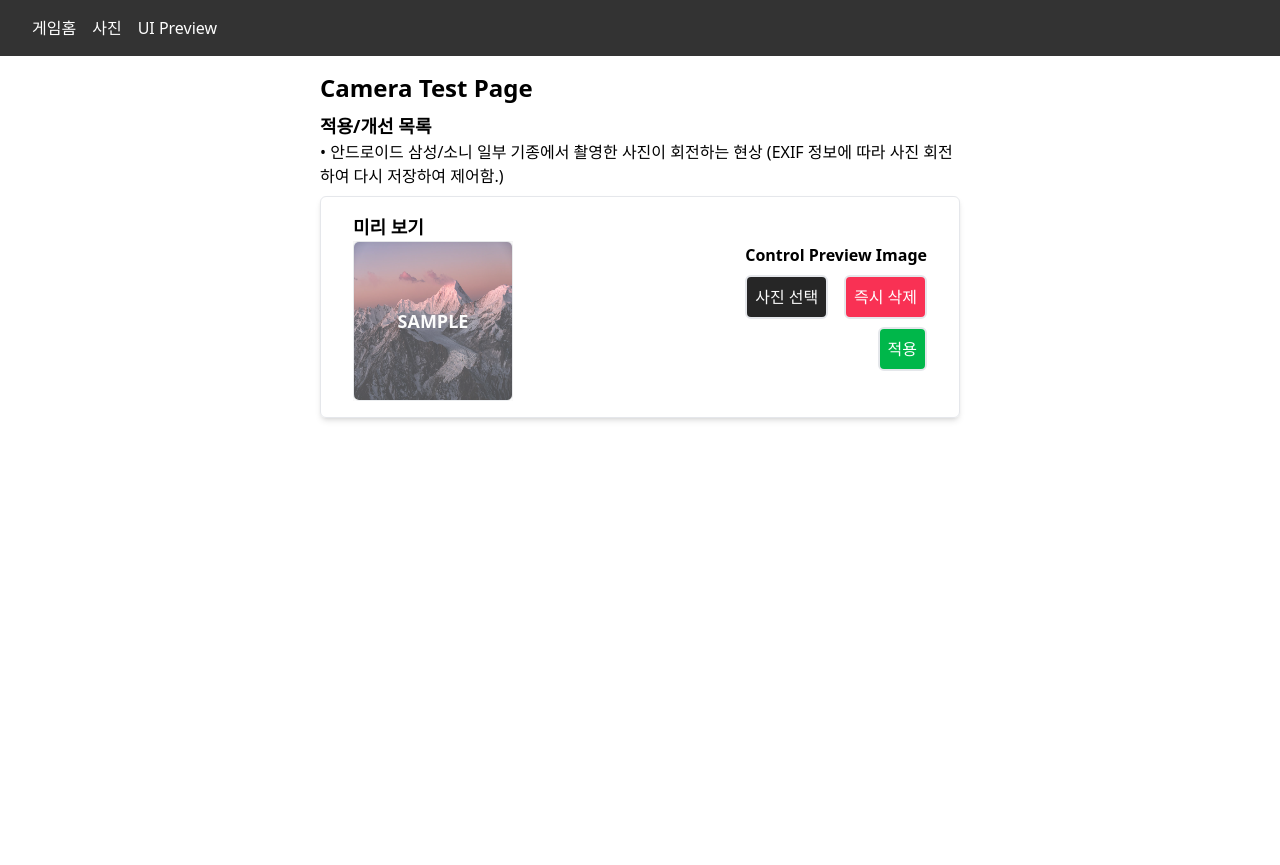
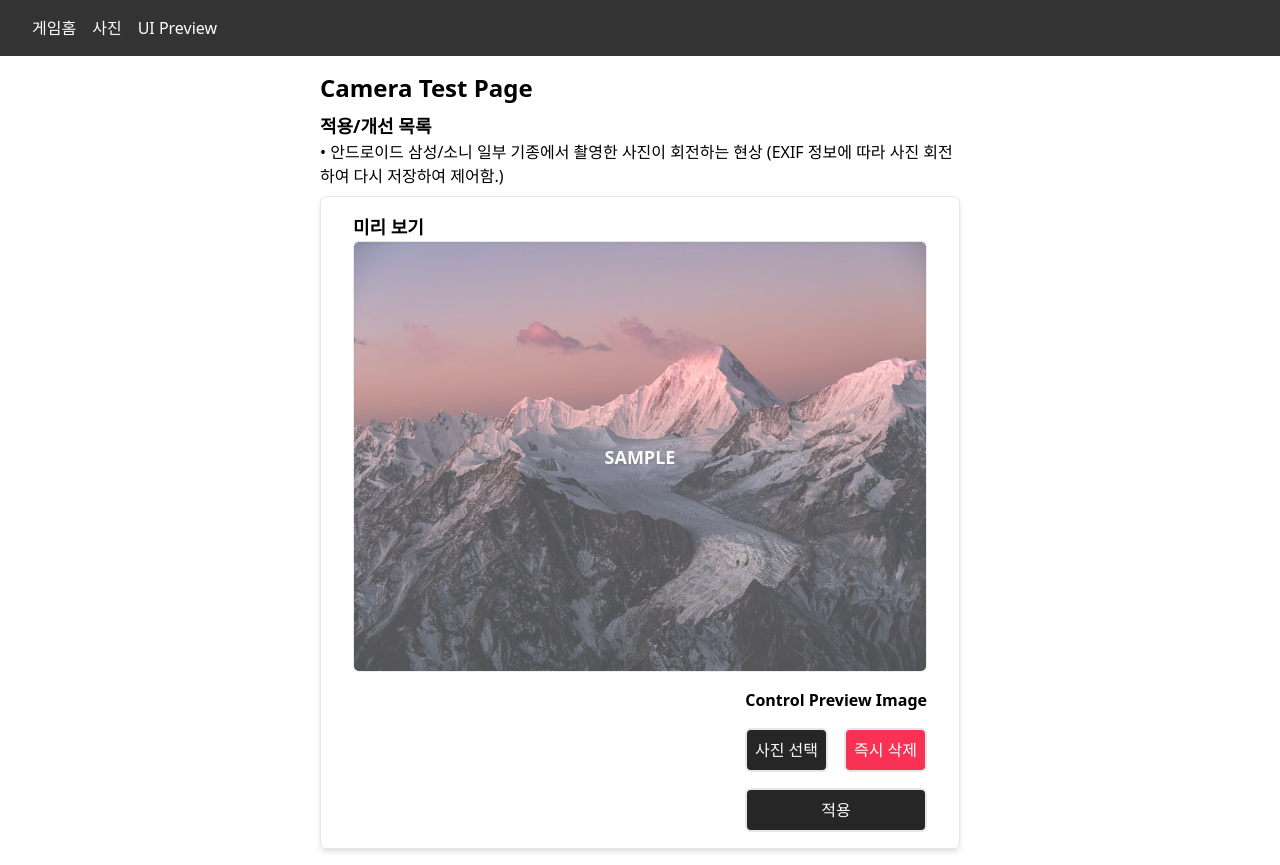
Before and after one commit to merge-simpson/react-rock-paper-scissors, a React (Vite) app: page /camera/connect in a window 1280 px wide. Before the commit the page ends 800 px from the top, so only its background shows below. Built offline with nearby package versions, Linux system fonts and the light colour scheme.

Commit message:
style(camera): fix some

```diff
--- a/src/components/example/camera/CameraTestPage.tsx
+++ b/src/components/example/camera/CameraTestPage.tsx
@@ -1,4 +1,4 @@
-import { DangerButton, DarkButton, SuccessButton } from "@styles/button";
+import { DangerButton, DarkButton } from "@styles/button";
 import { useCallback, useEffect, useRef, useState } from "react";
 import SampleImage from "@assets/img/sample.jpeg";
 import resolveEXIFRotate from "@utils/upload/resolveEXIFRotate";
@@ -69,20 +69,20 @@ const CameraTestPage = () => {
           </ul>
         </aside>
 
-        <section className="flex flex-row justify-between gap-4 items-center px-8 py-4 border shadow-md rounded-md">
+        <section className="flex flex-col gap-4 px-8 py-4 border shadow-md rounded-md items-end">
           <article>
             <h1 className="text-lg font-bold">미리 보기</h1>
 
             <figure className="relative">
               <img
                 src={(photoUrl as string) || SampleImage}
-                className={`w-40 h-40 border rounded-md ${
+                className={`w-full border rounded-md ${
                   !!photoUrl ? "border-dark" : ""
                 }`}
                 // TODO 다국어 처리
                 alt={
                   !!photoUrl
-                    ? "이미지 미리보기(Image Preview)"
+                    ? "미리보기 이미지(Image Preview)"
                     : "선택된 사진이 없을 때는 눈 덮인 산을 멀리서 담은 샘플 이미지"
                 }
               />
@@ -96,9 +96,9 @@ const CameraTestPage = () => {
             </figure>
           </article>
 
-          <article className="flex flex-col gap-2">
+          <article className="w-fit flex flex-col gap-4 items-end">
             <h1 className="font-bold">Control Preview Image</h1>
-            <div className="flex justify-between gap-2">
+            <div className="w-fit flex justify-between gap-4">
               <label>
                 <input
                   type="file"
@@ -129,7 +129,9 @@ const CameraTestPage = () => {
             </div>
 
             <div className="w-full flex flex-col items-end">
-              <SuccessButton onClick={sendRequest}>적용</SuccessButton>
+              <DarkButton onClick={sendRequest} className="w-full">
+                적용
+              </DarkButton>
             </div>
           </article>
         </section>
```
